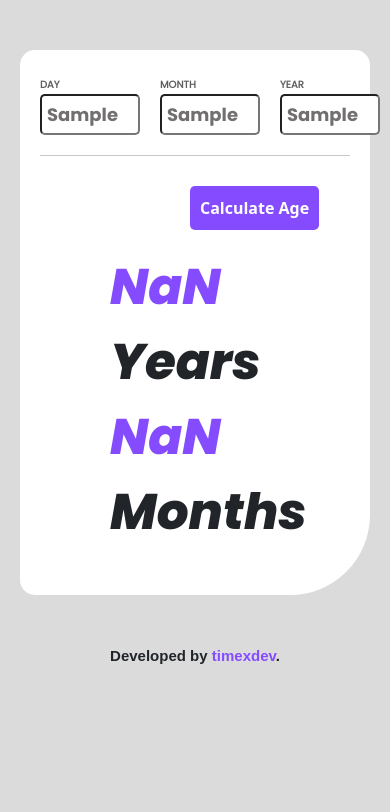
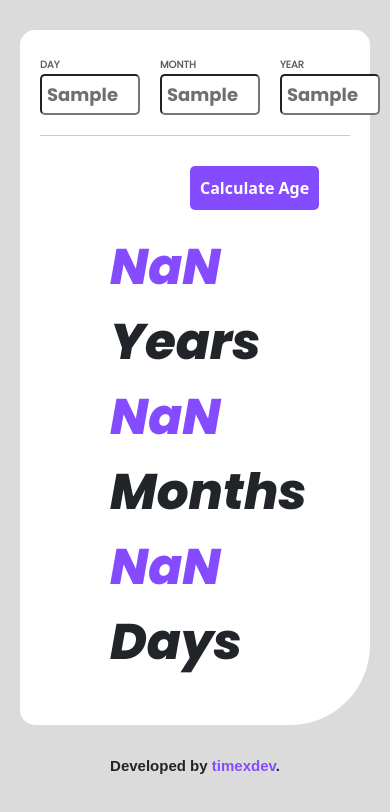
Before and after one commit to timexdev/age-calculator-, a plain HTML site: page index.html in a window 390 px wide. Both pictures are taken after typing "Sample", "Sample", "Sample" into the empty fields and a click on the button "Calculate Age". Drawn offline with nearby package versions, Linux system fonts and the light colour scheme; files whose address does not match are found by name.

Commit message:
worked on days display functionality and styling

```diff
--- a/index.html
+++ b/index.html
@@ -5,42 +5,42 @@
   <meta name="viewport" content="width=device-width, initial-scale=1.0"> <!-- displays site properly based on user's device -->
 
   <link rel="icon" type="image/png" sizes="32x32" href="./assets/images/favicon-32x32.png">
+  <!-- Boostrap CDN link -->
   <link href="https://cdn.jsdelivr.net/npm/bootstrap@5.2.3/dist/css/bootstrap.min.css" rel="stylesheet" integrity="sha384-rbsA2VBKQhggwzxH7pPCaAqO46MgnOM80zW1RWuH61DGLwZJEdK2Kadq2F9CUG65" crossorigin="anonymous">
 
-  <title>Frontend Mentor | Age calculator app</title>
+  <title>Age Calculator App</title>
   <link rel="stylesheet" href="style.css">
 
-  <!-- Feel free to remove these styles or customise in your own stylesheet 👍 -->
-  <style>
-    .attribution { font-size: 11px; text-align: center; }
-    .attribution a { color: hsl(228, 45%, 44%); }
-  </style>
 </head>
 <body>
   <div class="board">
+    <!-- Input session for date of birth -->
     <form>
       <div  class="input-container">
         <div>
           <label for="day">DAY</label> <br>
-          <input type="text" id="day" name="day" placeholder="DD" maxlength="2" min="1" max="31">
+          <input type="text" id="day" name="day" placeholder="DD" maxlength="2" required>
         </div>
         <div>
           <label for="month">MONTH</label> <br>
-          <input type="text" id="month" name="month" placeholder="MM" min="1" max="12" maxlength="2">
+          <input type="text" id="month" name="month" placeholder="MM" maxlength="2" required>
         </div>
         <div>
           <label for="year">YEAR</label> <br>
-          <input type="text" id="year" name="year" placeholder="YYYY"  maxlength="4">
+          <input type="text" id="year" name="year" placeholder="YYYY"  maxlength="4" required>
         </div>
       </div>
+    </form>
 
-    </form>
       <hr style="margin: 20px 0;">
+
       <button onclick="calculateAge()">Calculate Age</button>
+      <!-- Display session -->
     <div class="age-display">
       <span id="display-year">-- </span> <span>Years</span> <br>
-      <span id="display-month">-- </span> <span>Months</span>
-      <!-- <p id="display-day"> </p> -->
+      <span id="display-month">-- </span> <span>Months</span> <br>
+      <span id="display-day">-- </span> <span>Days</span>
+
     </div>
   </div>
 
--- a/script.js
+++ b/script.js
@@ -1,5 +1,5 @@
 function calculateAge(){
-    var dob = document.getAnimations("day").value;
+    var dob = document.getElementById("day").value;
     var mob = document.getElementById("month").value;
     var yob = document.getElementById("year").value;
     var date = new Date();
@@ -15,10 +15,10 @@ function calculateAge(){
         currentMonth = currentMonth + 12;
         currentYear = currentYear - 1;
     }
-    // var days = currentDay - dob;
+    var days = currentDay - dob;
     var months = currentMonth - mob;
     var years = currentYear - yob;
-    // document.getElementById("display-day").innerHTML = days;
+    document.getElementById("display-day").innerHTML = days;
     document.getElementById("display-month").innerHTML = months ;
     document.getElementById("display-year").innerHTML = years ;
 }
--- a/style.css
+++ b/style.css
@@ -14,7 +14,7 @@ body{
     src: url('../age-calculator-app-main/assets/fonts/Poppins-Bold.ttf');
   }
 .board{
-    margin: 70px 400px;
+    margin: 50px 400px;
     background-color: white;
     padding: 30px;
     border-radius: 20px 20px 100px 20px;
@@ -40,7 +40,7 @@ input{
 }
 .age-display{
 
-    margin-top: 10px;
+    /* margin-top: 10px; */
 }
 button{
     background-color: hsl(259, 100%, 65%);
@@ -59,7 +59,7 @@ span{
     font-size: 50px;
     font-family: displayFont;
 }
-#display-year, #display-month{
+#display-year, #display-month, #display-day{
     color: hsl(259, 100%, 65%);
 }
 footer{
@@ -78,7 +78,7 @@ a{
 
     }
     .board{
-        margin: 50px 20px;
+        margin: 30px 20px;
         background-color: white;
         padding: 20px;
         border-radius: 15px 15px 80px 15px;
@@ -125,7 +125,7 @@ a{
         font-family: displayFont;
 
     }
-    #display-year, #display-month{
+    #display-year, #display-month, #display-day{
         color: hsl(259, 100%, 65%);
     }
     footer{
```
